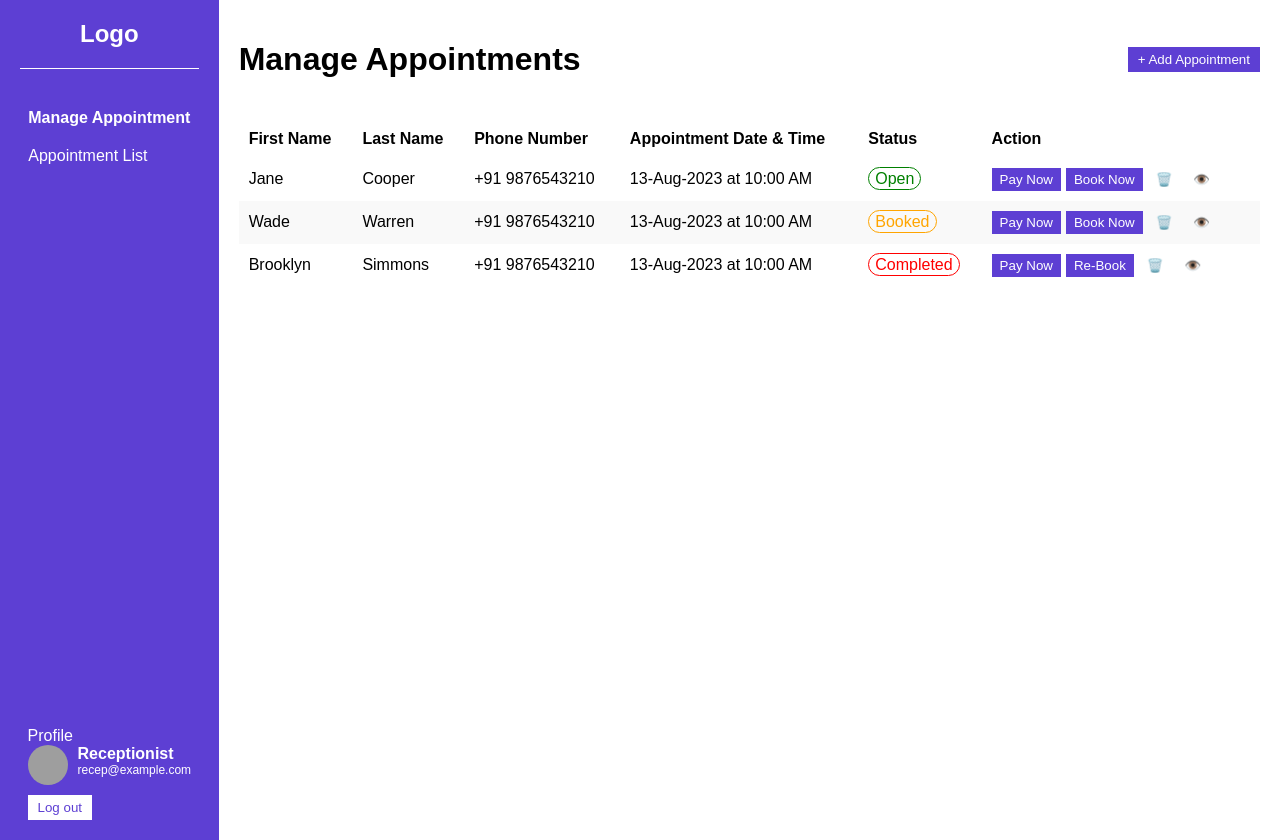
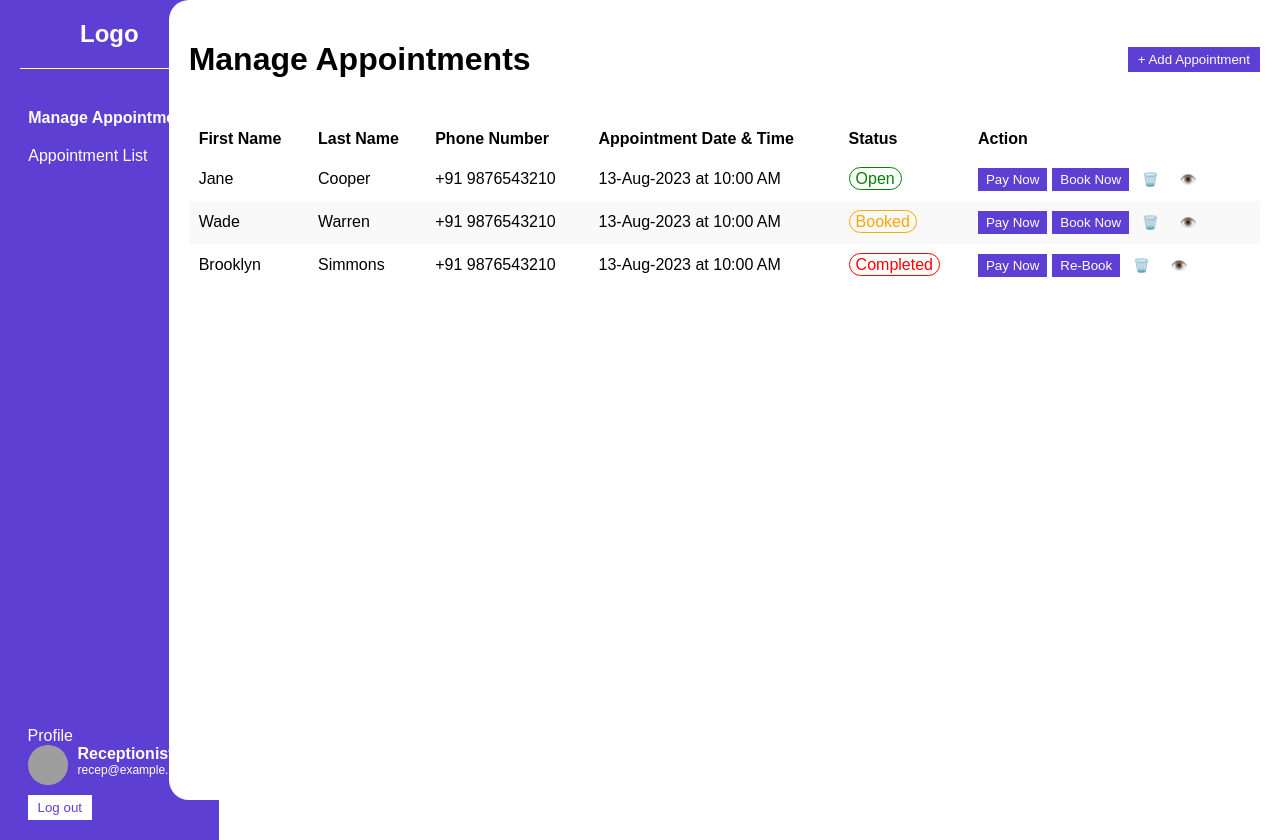
Before and after one commit to Surajit321/Project, an Angular app in the folder patient-appointment/: page /manage-appointments in a window 1280 px wide. Built offline with nearby package versions, Linux system fonts and the light colour scheme; grey boxes are pictures that could not be loaded.

Commit message:
Make white content area overlap blue sidebar
cgen-81beb5899d714304a3310f88e3763274

```diff
--- a/patient-appointment/src/app/manage-apointments/manage-apointments.component.scss
+++ b/patient-appointment/src/app/manage-apointments/manage-apointments.component.scss
@@ -8,6 +8,11 @@
   flex: 1;
   padding: 20px;
   overflow-x: auto;
+  margin-left: -50px;
+  position: relative;
+  z-index: 10;
+  background: white;
+  border-radius: 20px 0 0 20px;
 }
 
 @media (max-width: 768px) {
```
